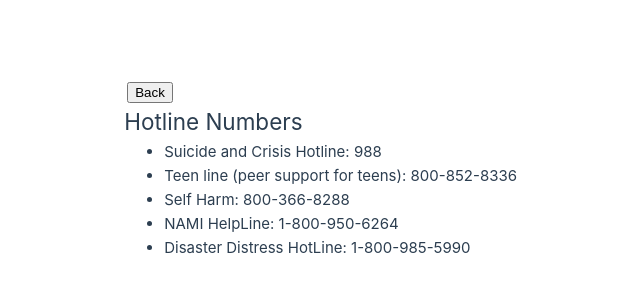
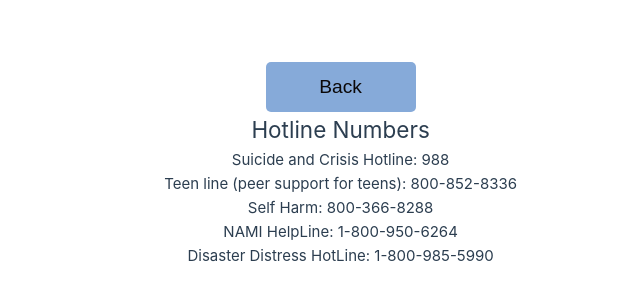
Before and after one commit to Incoming-Storm/doze_vue, a Vue app in the folder Doze.App/: page /hotlines in a window 1280 px wide. Shown: the part 230-530 px from the top of the page, without its empty margins (123-763 px from the left). Built offline with nearby package versions, Linux system fonts and the light colour scheme.

Commit message:
hotlines

```diff
--- a/Doze.App/src/assets/main.css
+++ b/Doze.App/src/assets/main.css
@@ -2,9 +2,13 @@
 
 #app {
   max-width: 1280px;
-  margin: 0 auto;
-  padding: 2rem;
+  margin: 0 auto 10px auto;
+  place-items: center;
   font-weight: normal;
+  display: grid;
+  grid-template-columns: 1fr 1fr;
+  padding: 0 2rem;
+  text-align: center;
 }
 
 a,
--- a/Doze.App/src/components/Hotlines.vue
+++ b/Doze.App/src/components/Hotlines.vue
@@ -11,13 +11,13 @@
 <template>
   <router-link to="/Homepage"><button>Back</button></router-link>
     <h2>Hotline Numbers</h2>
-    <ul>
-      <li>Suicide and Crisis Hotline: 988</li>
-      <li>Teen line (peer support for teens): 800-852-8336</li>
-      <li>Self Harm: 800-366-8288</li>
-      <li>NAMI HelpLine: 1-800-950-6264</li>
-      <li>Disaster Distress HotLine: 1-800-985-5990</li>
-    </ul>
+
+      Suicide and Crisis Hotline: 988<br>
+      Teen line (peer support for teens): 800-852-8336<br>
+      Self Harm: 800-366-8288<br>
+      NAMI HelpLine: 1-800-950-6264<br>
+      Disaster Distress HotLine: 1-800-985-5990
+
 
 </template>
 
@@ -44,4 +44,24 @@
     text-align: left;
   }
 }
+
+button {
+  width: 150px;
+  height: 50px;
+  font-size: 1.2rem;
+  padding: 10px;
+  border: none;
+  border-radius: 5px;
+  background-color: #86aad9;
+  color: rgb(11, 8, 8);
+  cursor: pointer;
+  transition: background-color 0.3s;
+}
+
+button:hover {
+  background-color: #6b3780;
+}
+
+
+
 </style>
--- a/Doze.App/src/components/Welcome.vue
+++ b/Doze.App/src/components/Welcome.vue
@@ -10,7 +10,7 @@
 
 <template>
 
-        <div class="welcome">
+        <div >
             <h1>Doze</h1>
             <router-link to="/homepage">
             <button>Continue</button>
@@ -21,6 +21,17 @@
 </template>
 
 <style scoped>
+
+  .welcome{
+  position: relative;
+  margin: 0 auto 10px auto; /* centers them and adds a little space below */
+  display: flex;
+  flex-direction: column;
+  align-items: center;
+  justify-content: center;
+  min-height: 100vh; /* Ensures full screen height for vertical centering */
+}
+
 h1 {
   font-weight: 500;
   font-size: 100px;
@@ -32,14 +43,7 @@
   font-size: 1.2rem;
 }
 
-.welcome{
-  position: relative;
-  display: flex;
-  flex-direction: column;
-  align-items: center;
-  justify-content: center;
-  min-height: 100vh; /* Ensures full screen height for vertical centering */
-}
+
 
 .greetings h1,
 .greetings h3 {
```
